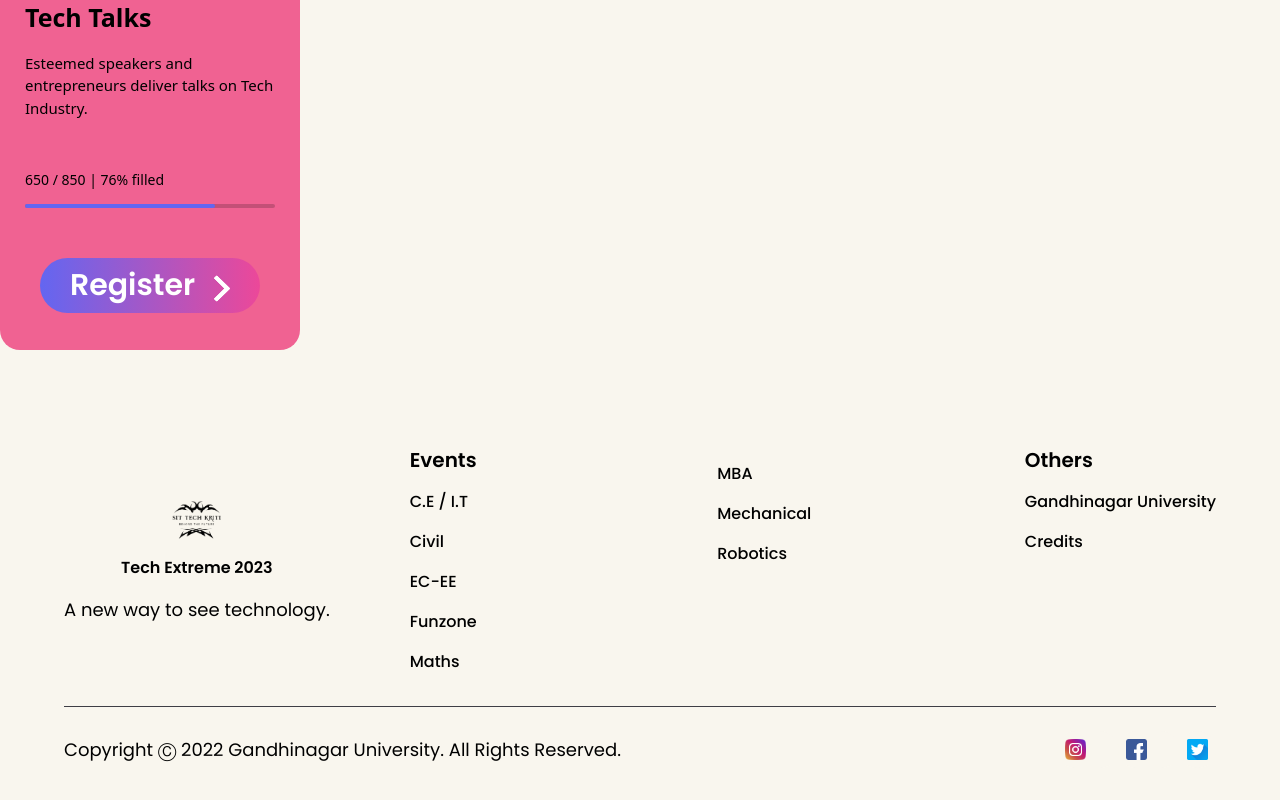
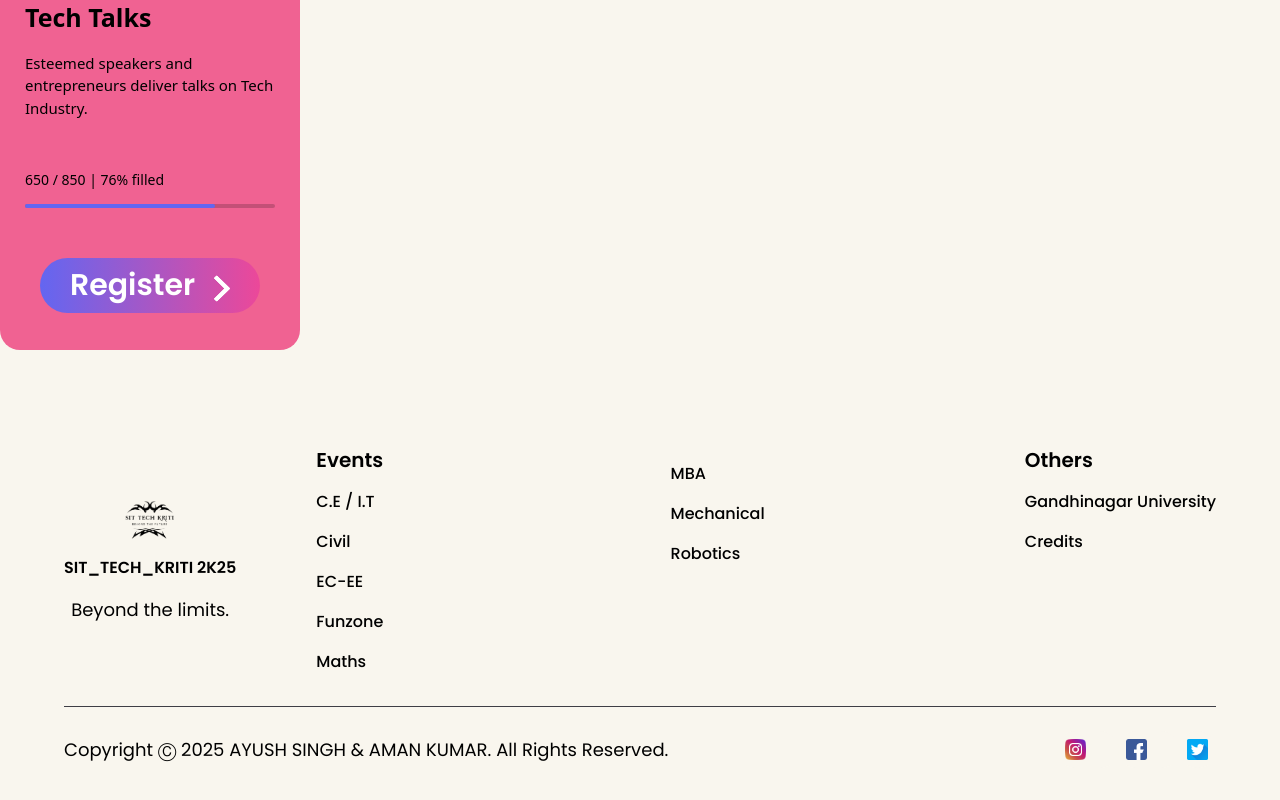
Before and after one commit to royalrajputayush/tech, a Next.js app: page /events in a window 1280 px wide. Shown: the part 1462-2262 px from the top of the page. Built offline with nearby package versions, Linux system fonts and the light colour scheme.

Commit message:
Update Footer.tsx

```diff
--- a/components/Footer.tsx
+++ b/components/Footer.tsx
@@ -16,9 +16,9 @@ const Footer = () => (
             height={52}
             className="object-contain"
           />
-          <h1 className="font-poppins font-semibold mt-4">Tech Extreme 2023</h1>
+          <h1 className="font-poppins font-semibold mt-4">SIT_TECH_KRITI 2K25</h1>
           <p className={`${styles.paragraph} mt-4 max-w-[312px] text-center`}>
-            A new way to see technology.
+            Beyond the limits.
           </p>
         </div>
 
@@ -50,7 +50,7 @@ const Footer = () => (
 
       <div className="w-full flex justify-between items-center md:flex-row flex-col pt-6 border-t-[1px] border-t-[#3F3E45]">
         <p className="font-poppins font-normal text-center text-[18px] leading-[27px] ">
-          Copyright Ⓒ 2022 Gandhinagar University. All Rights Reserved.
+          Copyright Ⓒ 2025 AYUSH SINGH & AMAN KUMAR. All Rights Reserved.
         </p>
 
         <div className="flex flex-row md:mt-0 mt-6">
```
